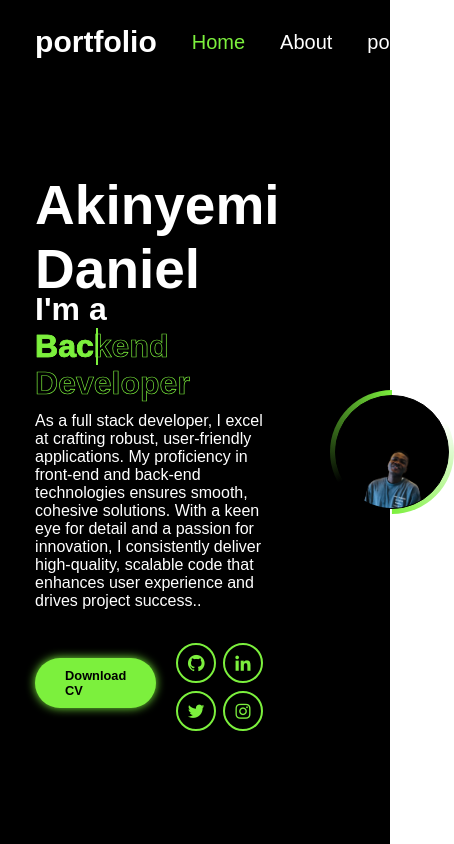
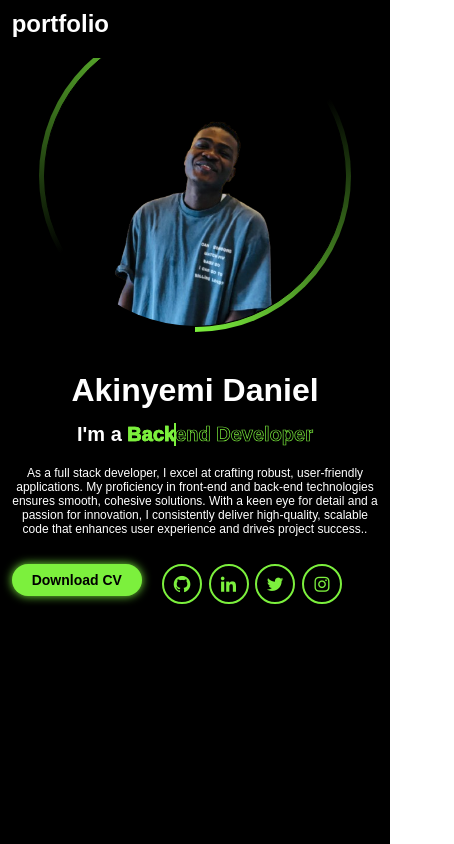
Before and after one commit to Danie816847/MyWorkingPortfolio, a plain HTML site: page index.html in a window 390 px wide. Shown: the whole page, 454 px wide, since content can reach past the window. Drawn offline with nearby package versions, Linux system fonts and the light colour scheme.

Commit message:
Update style.css

```diff
--- a/style.css
+++ b/style.css
@@ -261,3 +261,149 @@ a{
         align-items: center;
     }
    }
+
+
+@media (max-width: 768px) {
+    /* Ensure the Home section stacks elements vertically */
+    .Home {
+        display: flex;
+        flex-direction: column;
+        align-items: center;
+        text-align: center;
+        padding-top: 80px; /* Adjust padding to prevent overlap */
+    }
+
+    /* Move the image section ABOVE the "Download CV" button */
+    .home-img {
+        order: 1; /* This moves the image to the top */
+        margin-bottom: 20px; /* Add spacing below */
+    }
+
+    /* Move the text section below the image */
+    .home-info {
+        order: 2;
+    }
+
+    /* Ensure the "Download CV" button and social icons stay at the bottom */
+    .btn-sci {
+        order: 3;
+        margin-top: 20px;
+    }
+}
+
+  @media (max-width: 768px) {
+    /* Fix the navbar spacing */
+    .navbar {
+        padding: 15px 5%; /* Adds space inside the navbar */
+        position: fixed;  /* Keeps the navbar on top */
+        top: 0;
+        left: 0;
+        width: 100%;
+        background: black; /* Ensures navbar is visible */
+        z-index: 1000; /* Keeps it on top of everything */
+    }
+}
+
+  .navbar {
+    display: flex;
+    justify-content: space-between;
+    align-items: center;
+    padding: 15px 5%;
+}
+
+.menu-icon {
+    display: none;
+    font-size: 24px;
+    cursor: pointer;
+}
+
+@media (max-width: 768px) {
+    .menu-icon {
+        display: block;
+    }
+
+    .navbar ul {
+        display: none;
+        flex-direction: column;
+        width: 100%;
+        text-align: center;
+    }
+
+    .navbar ul.active {
+        display: flex;
+    }
+
+    .navbar ul li {
+        margin: 10px 0;
+    }
+
+    .Home {
+        flex-direction: column;
+        padding: 30px 5% 0;
+        gap: 20px;
+    }
+
+    .home-info h1 {
+        font-size: 40px;
+        margin-bottom: 10px;
+    }
+
+    .home-info h2 {
+        font-size: 24px;
+        margin-bottom: 10px;
+    }
+
+    .home-info p {
+        font-size: 14px;
+        margin-bottom: 20px;
+    }
+
+    .home-img .img-box {
+        width: 60vw;
+        height: 60vw;
+    }
+}
+
+@media (max-width: 480px) {
+    .navbar {
+        padding: 10px 3%;
+    }
+
+    .navbar .logo {
+        font-size: 24px;
+        margin-bottom: 10px; /* Add margin to separate from Home section */
+    }
+
+    .navbar ul li a {
+        font-size: 16px;
+    }
+
+    .Home {
+        padding: 20px 3% 0;
+    }
+
+    .home-info h1 {
+        font-size: 32px;
+        margin-bottom: 10px;
+    }
+
+    .home-info h2 {
+        font-size: 20px;
+        margin-bottom: 10px;
+    }
+
+    .home-info p {
+        font-size: 12px;
+        margin-bottom: 20px;
+    }
+
+    .btn {
+        padding: 8px 20px;
+        font-size: 14px;
+    }
+
+    .home-img .img-box {
+        width: 80vw;
+        height: 80vw;
+    }
+}
```
